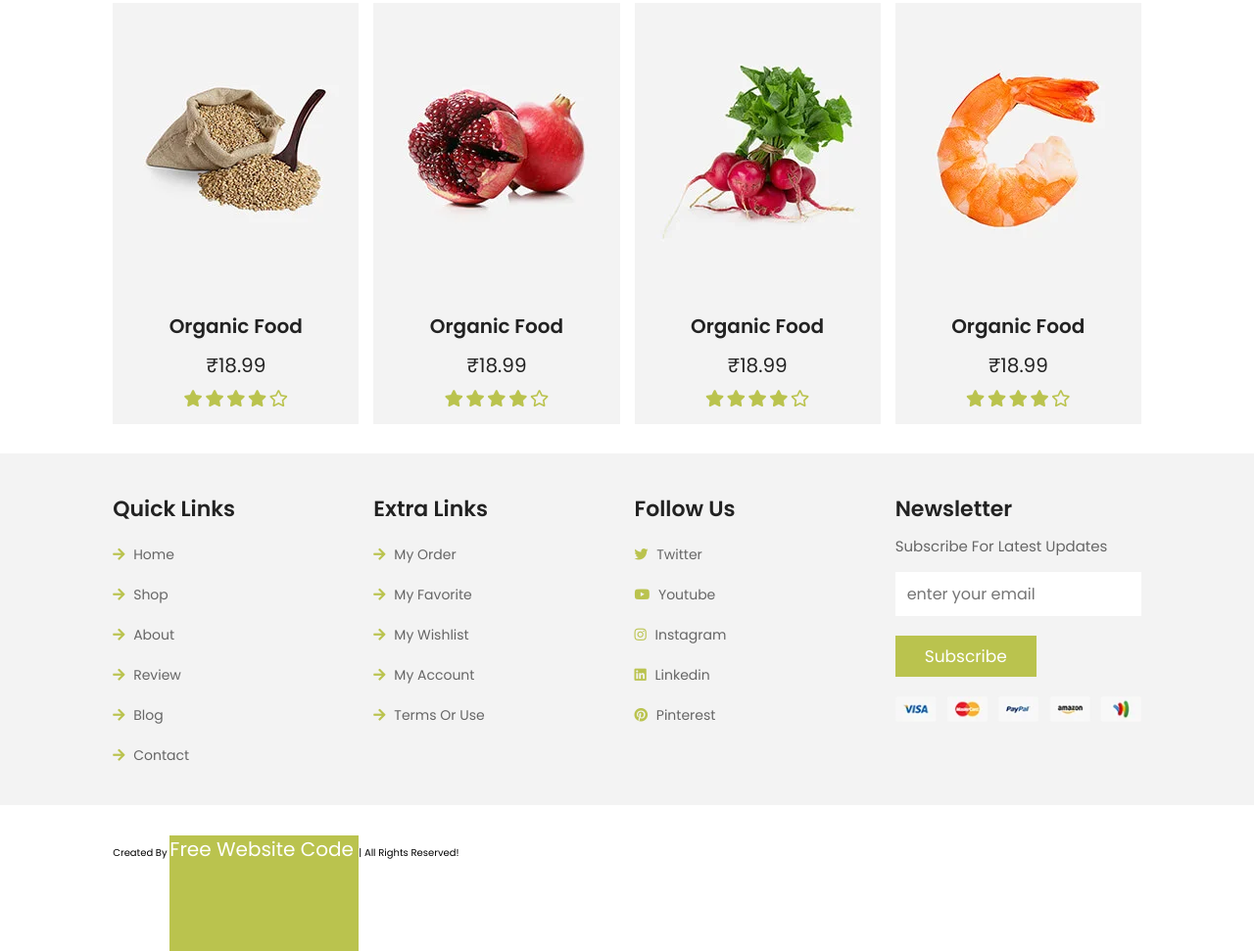
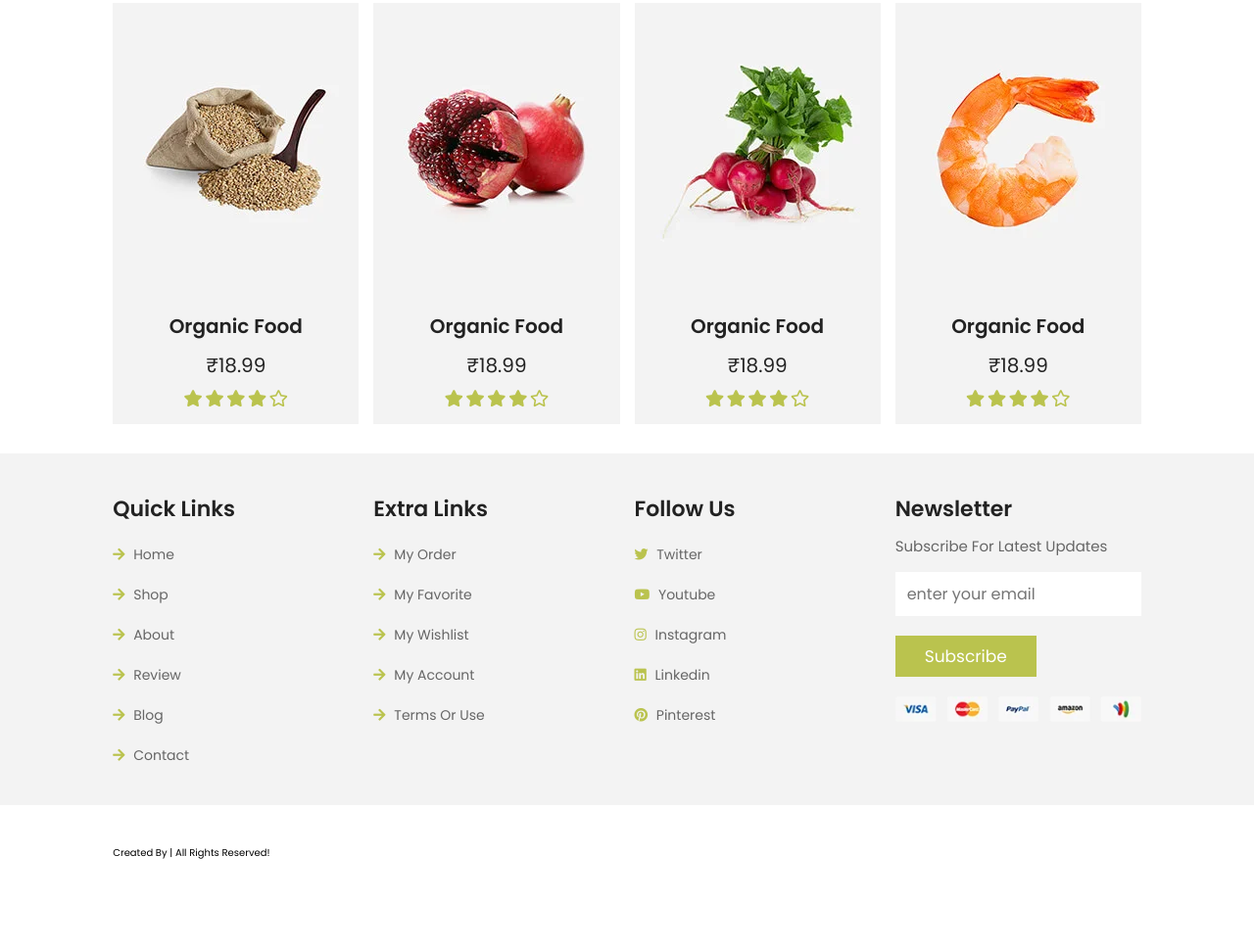
Before and after one commit to ChetanSrivastava01/Task-2, a plain HTML site: page shop.html in a window 1280 px wide. Shown: the part 1303-2274 px from the top of the page at 98% size. After the commit the page ends 2215 px from the top, so only its background shows below. Drawn offline with nearby package versions, Linux system fonts and the light colour scheme; files that its build step writes are made by us from their sources; files whose address does not match are found by name.

Commit message:
Update shop.html

```diff
--- a/shop.html
+++ b/shop.html
@@ -389,7 +389,7 @@
 
 </section>
 
-<section class="credit">created by <a href=""> Free Website Code </a> | all rights reserved!</section>
+<section class="credit">created by <a href=""> </a> | all rights reserved!</section>
 
 <!-- footer section ends -->
 
```
